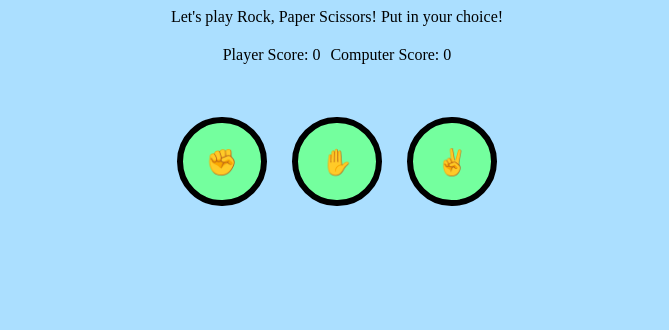
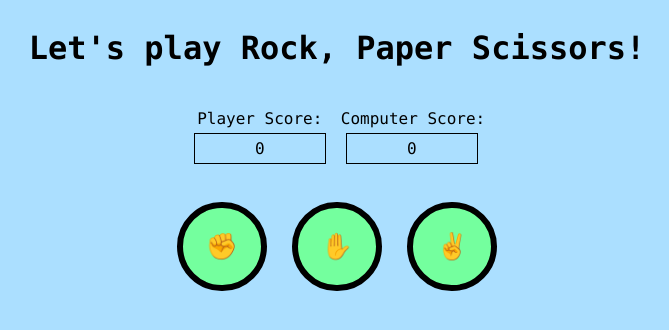
Before and after one commit to tyc007/rock-paper-scissors, a plain HTML site: page index.html in a window 1280 px wide. Shown: the whole page, without its empty margins (303-972 px from the left). Drawn offline with Linux system fonts and the light colour scheme.

Commit message:
css style changes

```diff
--- a/index.html
+++ b/index.html
@@ -9,12 +9,19 @@
 </head>
 <body>
     <div id="container">
+        <h1>Let's play Rock, Paper Scissors!</h1>
         <div id="display">
+            <div id="scores">
+                <div>
+                    <div>Player Score: </div>
+                    <div id="playerScore">0</div>
+                </div>
+                <div>
+                    <div>Computer Score: </div>
+                    <div id="computerScore">0</div>
+                </div>
+            </div>
             <div id="textLine"></div>
-            <div id="scores">
-                <div id="playerScore">Player Score: 0</div>
-                <div id="computerScore">Computer Score: 0</div>
-            </div>
 
         </div>
         <div id="choices">
--- a/script.js
+++ b/script.js
@@ -30,7 +30,7 @@ function playRound(playerSelection , computerSelection){
         (playerSelection == 'scissors'  && computerSelection == 'paper')) {
         textLine.textContent = textLine.textContent + ` You Win! Your ${playerSelection} beats their ${computerSelection}.`;
         playerScore += 1;
-        playerScoreBoard.textContent = `Player Score: ${playerScore}`
+        playerScoreBoard.textContent = `${playerScore}`
     }
     else if(playerSelection == computerSelection){
         textLine.textContent = textLine.textContent + ` You guys tied.`;
@@ -38,7 +38,7 @@ function playRound(playerSelection , computerSelection){
     else{
         textLine.textContent = textLine.textContent + ` You Lose! Their ${computerSelection} beats your ${playerSelection}.`;
         computerScore += 1;
-        computerScoreBoard.textContent = `Computer Score: ${computerScore}`
+        computerScoreBoard.textContent = `${computerScore}`
     }
 
     checkForWinner()
@@ -62,7 +62,7 @@ function checkForWinner(){
 
 function game(){
     //let playerSelection = prompt
-    textLine.textContent = "Let's play Rock, Paper Scissors! Put in your choice!";
+    //textLine.textContent = " Put in your choice!";
 
 }
 
--- a/styles.css
+++ b/styles.css
@@ -2,8 +2,10 @@ body {
     display: flex;
     flex-direction: column;
     align-items: center;
+    text-align: center;
     height: 100vh;
     background-color: #abdfff;
+    font-family: 'Lucida Console', sans-serif;
 }
 
 #container {
@@ -16,7 +18,6 @@ body {
     display: flex;
     flex-direction: column;
     align-items: center;
-    margin-bottom: 20px;
 }
 
 #scores {
@@ -25,13 +26,21 @@ body {
     align-items: center;
     margin: 20px;
     gap: 10px;
+    text-align: center;
+}
+
+#playerScore, #computerScore {
+    text-align: center;
+    border: 1px solid black;
+    padding: 5px;
+    margin: 5px;
+    width: 7.5rem;
 }
 
 #choices {
     display: flex;
     flex-direction: row;
     align-items: center;
-    margin-bottom: 20px;
 }
 
 button {
```
